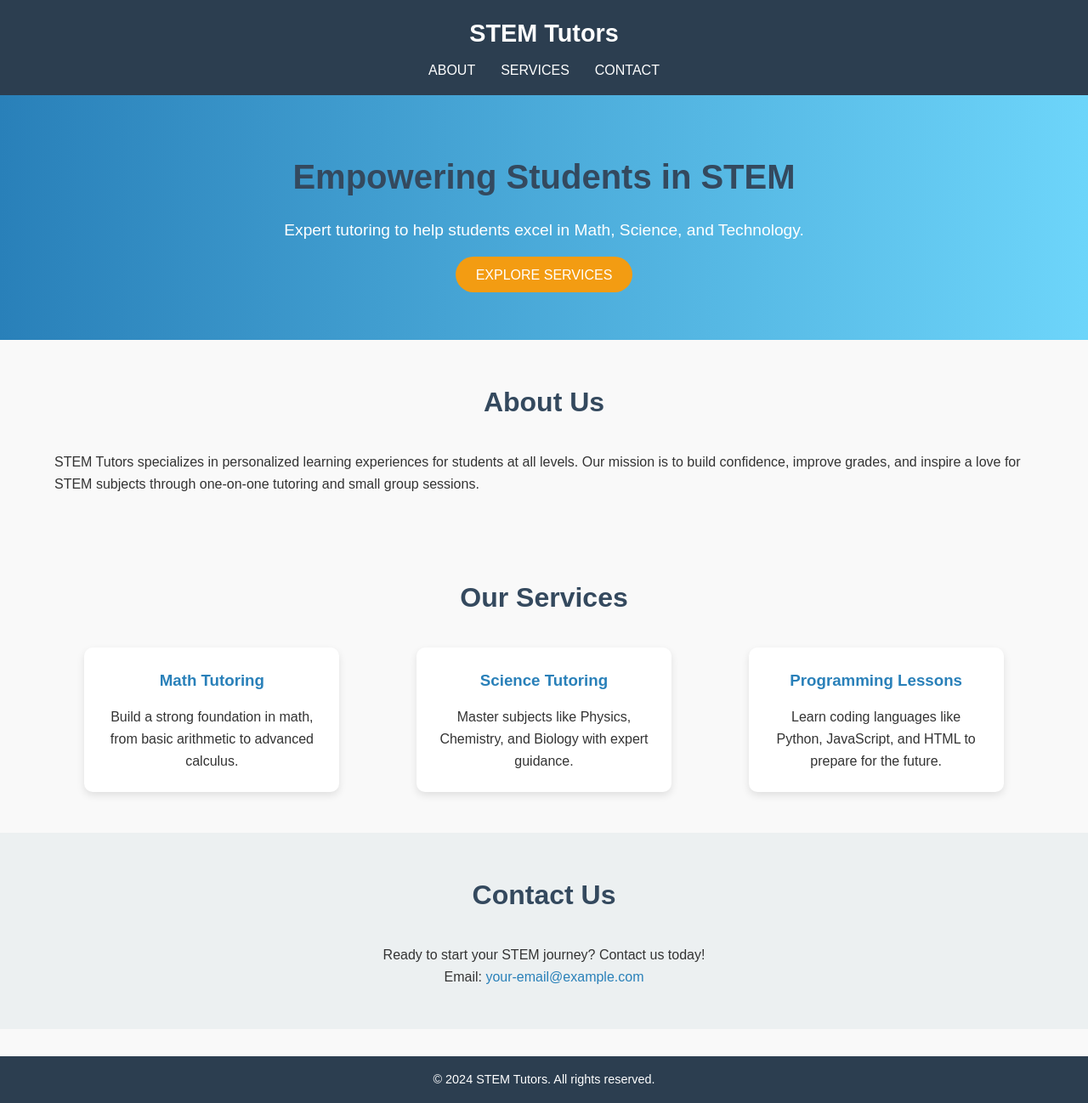
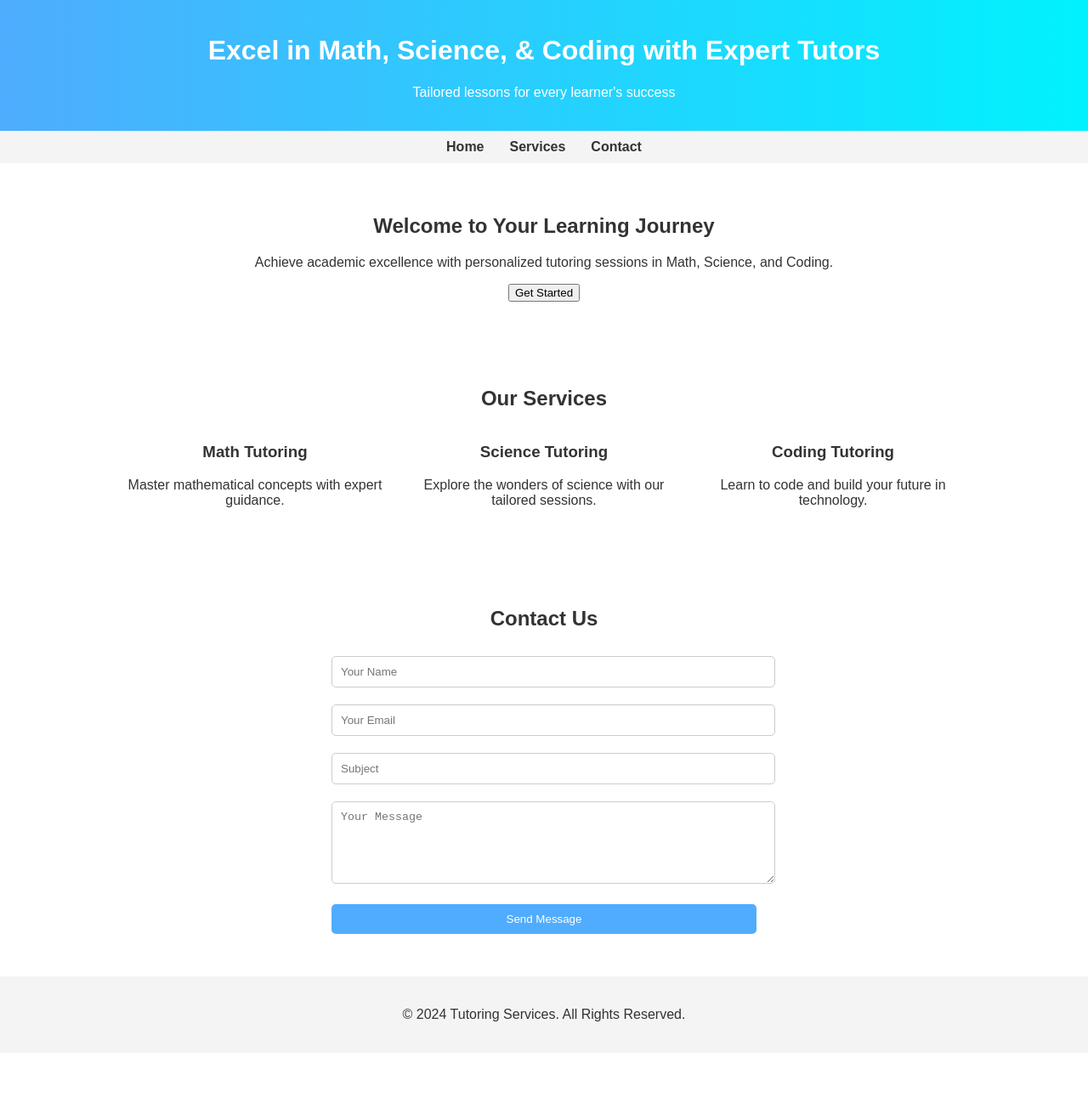
Before and after one commit to asmarking/STEMTUTORSNOW, a plain HTML site: page index.html in a window 1280 px wide. Shown: the whole page at 85% size. After the commit the page ends 1239 px from the top, so only its background shows below. Drawn offline with Linux system fonts and the light colour scheme.

Commit message:
Update index.html

```diff
--- a/index.html
+++ b/index.html
@@ -3,76 +3,127 @@
 <head>
     <meta charset="UTF-8">
     <meta name="viewport" content="width=device-width, initial-scale=1.0">
-    <title>STEM Tutors</title>
-    <link rel="stylesheet" href="styles.css">
+    <title>Tutoring Services</title>
+    <style>
+        body {
+            font-family: Arial, sans-serif;
+            margin: 0;
+            padding: 0;
+            box-sizing: border-box;
+            color: #333;
+        }
+        header {
+            background: linear-gradient(to right, #4facfe, #00f2fe);
+            padding: 20px;
+            text-align: center;
+            color: white;
+        }
+        nav {
+            display: flex;
+            justify-content: center;
+            background: #f4f4f4;
+            padding: 10px 0;
+        }
+        nav a {
+            margin: 0 15px;
+            text-decoration: none;
+            color: #333;
+            font-weight: bold;
+        }
+        nav a:hover {
+            color: #4facfe;
+        }
+        .section {
+            padding: 40px;
+            text-align: center;
+        }
+        .services {
+            display: flex;
+            justify-content: center;
+            gap: 40px;
+        }
+        .service {
+            text-align: center;
+            max-width: 300px;
+        }
+        .contact-form {
+            max-width: 500px;
+            margin: 0 auto;
+        }
+        .contact-form input, .contact-form textarea, .contact-form button {
+            width: 100%;
+            padding: 10px;
+            margin: 10px 0;
+            border: 1px solid #ccc;
+            border-radius: 5px;
+        }
+        .contact-form button {
+            background: #4facfe;
+            color: white;
+            border: none;
+            cursor: pointer;
+        }
+        .contact-form button:hover {
+            background: #00f2fe;
+        }
+        footer {
+            text-align: center;
+            padding: 20px;
+            background: #f4f4f4;
+        }
+    </style>
 </head>
 <body>
-    <!-- Header Section -->
+
 <header>
-        <div class="container">
-            <h1>STEM Tutors</h1>
-            <nav>
-                <ul>
-                    <li><a href="#about">About</a></li>
-                    <li><a href="#services">Services</a></li>
-                    <li><a href="#contact">Contact</a></li>
-                </ul>
-            </nav>
-        </div>
+    <h1>Excel in Math, Science, & Coding with Expert Tutors</h1>
+    <p>Tailored lessons for every learner's success</p>
 </header>
 
-    <!-- Hero Section -->
-    <section id="hero">
-        <div class="container">
-            <h2>Empowering Students in STEM</h2>
-            <p>Expert tutoring to help students excel in Math, Science, and Technology.</p>
-            <a href="#services" class="btn">Explore Services</a>
-        </div>
+<nav>
+    <a href="#home">Home</a>
+    <a href="#services">Services</a>
+    <a href="#contact">Contact</a>
+</nav>
+
+<section id="home" class="section">
+    <h2>Welcome to Your Learning Journey</h2>
+    <p>Achieve academic excellence with personalized tutoring sessions in Math, Science, and Coding.</p>
+    <button onclick="location.href='#services'">Get Started</button>
 </section>
 
-    <!-- About Section -->
-    <section id="about">
-        <div class="container">
-            <h2>About Us</h2>
-            <p>STEM Tutors specializes in personalized learning experiences for students at all levels. Our mission is to build confidence, improve grades, and inspire a love for STEM subjects through one-on-one tutoring and small group sessions.</p>
+<section id="services" class="section">
+    <h2>Our Services</h2>
+    <div class="services">
+        <div class="service">
+            <h3>Math Tutoring</h3>
+            <p>Master mathematical concepts with expert guidance.</p>
         </div>
-    </section>
-
-    <!-- Services Section -->
-    <section id="services">
-        <div class="container">
-            <h2>Our Services</h2>
-            <div class="service-list">
-                <div class="service-item">
-                    <h3>Math Tutoring</h3>
-                    <p>Build a strong foundation in math, from basic arithmetic to advanced calculus.</p>
+        <div class="service">
+            <h3>Science Tutoring</h3>
+            <p>Explore the wonders of science with our tailored sessions.</p>
         </div>
-                <div class="service-item">
-                    <h3>Science Tutoring</h3>
-                    <p>Master subjects like Physics, Chemistry, and Biology with expert guidance.</p>
-                </div>
-                <div class="service-item">
-                    <h3>Programming Lessons</h3>
-                    <p>Learn coding languages like Python, JavaScript, and HTML to prepare for the future.</p>
-                </div>
+        <div class="service">
+            <h3>Coding Tutoring</h3>
+            <p>Learn to code and build your future in technology.</p>
         </div>
     </div>
 </section>
 
-    <!-- Contact Section -->
-    <section id="contact">
-        <div class="container">
+<section id="contact" class="section">
     <h2>Contact Us</h2>
-            <p>Ready to start your STEM journey? Contact us today!</p>
-            <p>Email: <a href="mailto:your-email@example.com">your-email@example.com</a></p>
-        </div>
+    <form class="contact-form">
+        <input type="text" placeholder="Your Name" required>
+        <input type="email" placeholder="Your Email" required>
+        <input type="text" placeholder="Subject">
+        <textarea placeholder="Your Message" rows="5" required></textarea>
+        <button type="submit">Send Message</button>
+    </form>
 </section>
 
-    <!-- Footer -->
 <footer>
-        <div class="container">
-            <p>&copy; 2024 STEM Tutors. All rights reserved.</p>
-        </div>
+    <p>&copy; 2024 Tutoring Services. All Rights Reserved.</p>
 </footer>
+
 </body>
 </html>
```
Lines whose indentation alone changed are shown as unchanged.
